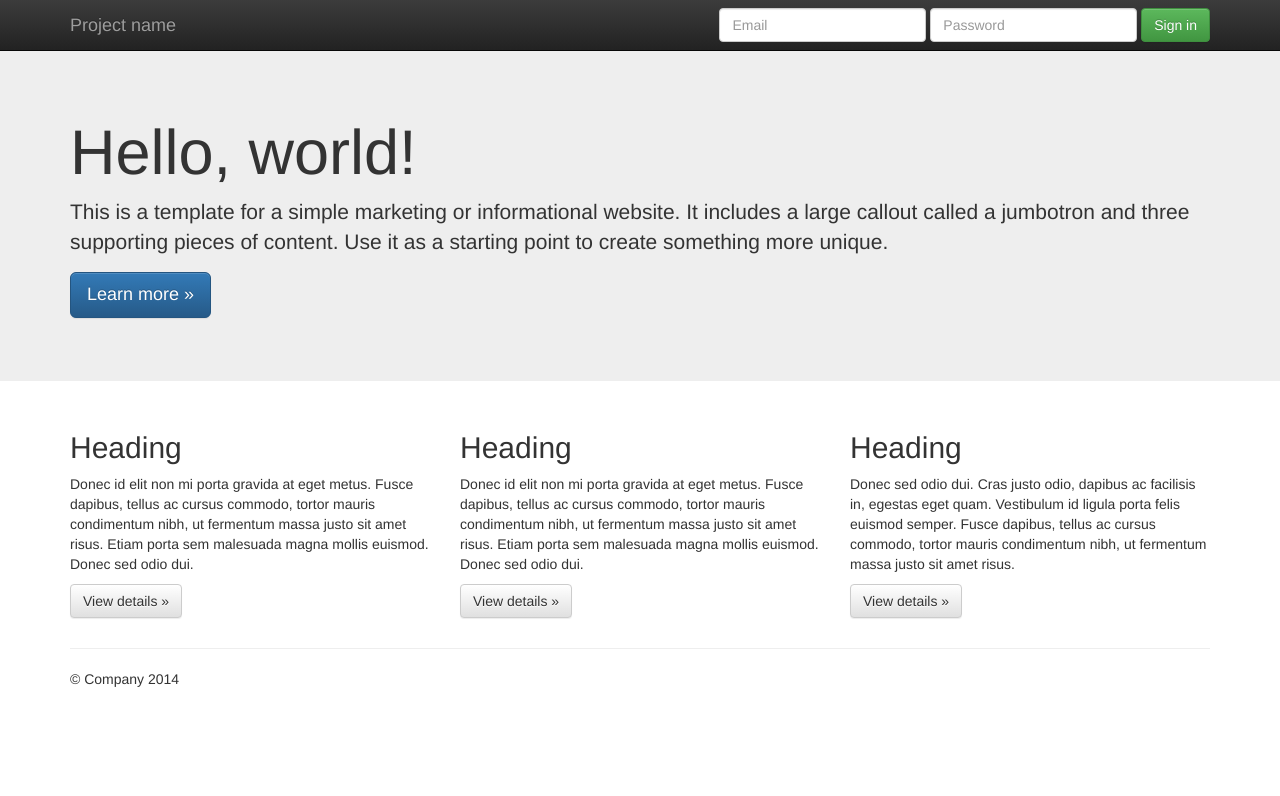
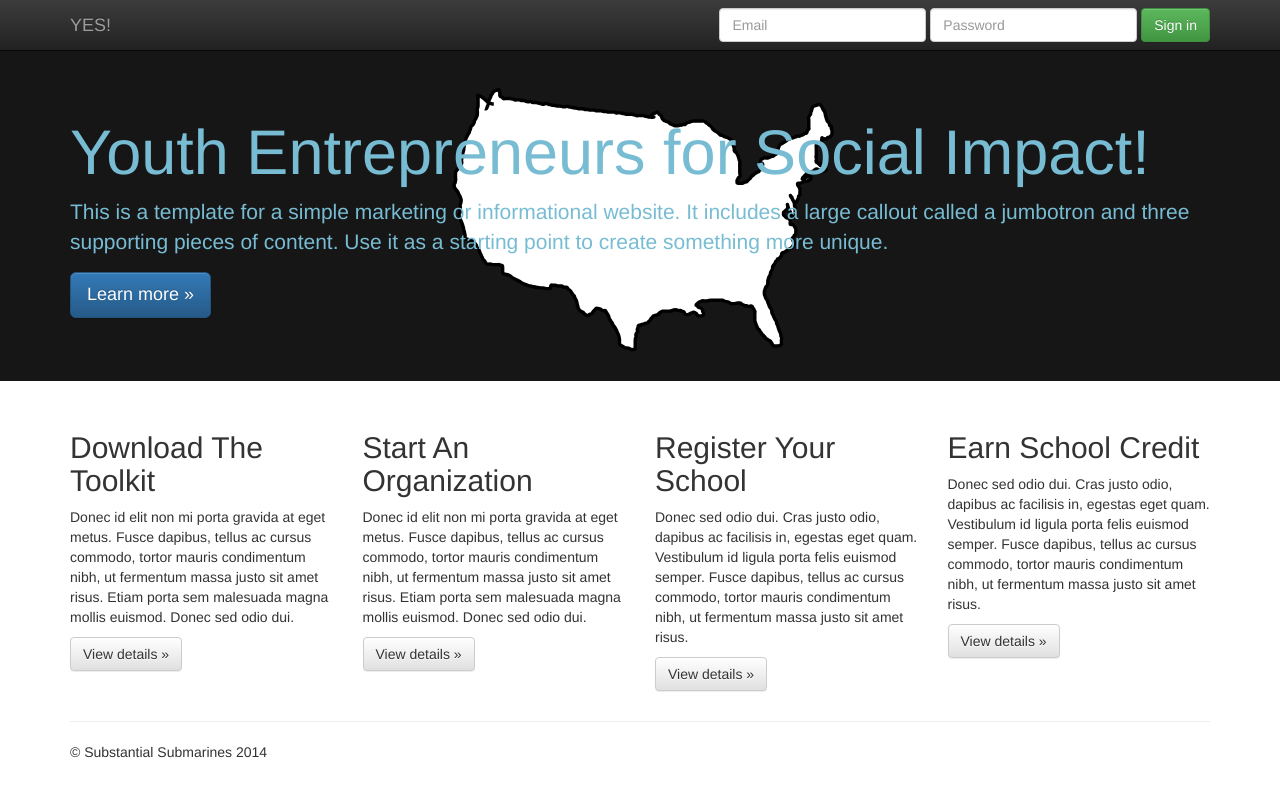
Before and after one commit to mkornblum/yes-prototype, a website: page index.html in a window 1280 px wide. Drawn offline with nearby package versions, Linux system fonts and the light colour scheme.

Commit message:
Add some basic css, placeholder text, bkgrnd img

```diff
--- a/css/main.css
+++ b/css/main.css
@@ -3,3 +3,13 @@
 /* ==========================================================================
    Author's custom styles
    ========================================================================== */
+
+
+.jumbotron {
+  background-color: rgb(23,22,23);
+  background-image: url(/img/white-map-usa-png.svg);
+  background-size: contain;
+  background-position: center center;
+  background-repeat: no-repeat;
+  color: rgb(119,188,211);
+}
--- a/index.html
+++ b/index.html
@@ -35,7 +35,7 @@
             <span class="icon-bar"></span>
             <span class="icon-bar"></span>
           </button>
-          <a class="navbar-brand" href="#">Project name</a>
+          <a class="navbar-brand" href="#">YES!</a>
         </div>
         <div id="navbar" class="navbar-collapse collapse">
           <form class="navbar-form navbar-right" role="form">
@@ -54,7 +54,7 @@
     <!-- Main jumbotron for a primary marketing message or call to action -->
     <div class="jumbotron">
       <div class="container">
-        <h1>Hello, world!</h1>
+        <h1>Youth Entrepreneurs for Social Impact!</h1>
         <p>This is a template for a simple marketing or informational website. It includes a large callout called a jumbotron and three supporting pieces of content. Use it as a starting point to create something more unique.</p>
         <p><a class="btn btn-primary btn-lg" href="#" role="button">Learn more &raquo;</a></p>
       </div>
@@ -63,27 +63,34 @@
     <div class="container">
       <!-- Example row of columns -->
       <div class="row">
-        <div class="col-md-4">
-          <h2>Heading</h2>
+        <div class="col-md-3">
+          <h2>Download The Toolkit</h2>
           <p>Donec id elit non mi porta gravida at eget metus. Fusce dapibus, tellus ac cursus commodo, tortor mauris condimentum nibh, ut fermentum massa justo sit amet risus. Etiam porta sem malesuada magna mollis euismod. Donec sed odio dui. </p>
           <p><a class="btn btn-default" href="#" role="button">View details &raquo;</a></p>
         </div>
-        <div class="col-md-4">
-          <h2>Heading</h2>
+        <div class="col-md-3">
+          <h2>Start An Organization</h2>
           <p>Donec id elit non mi porta gravida at eget metus. Fusce dapibus, tellus ac cursus commodo, tortor mauris condimentum nibh, ut fermentum massa justo sit amet risus. Etiam porta sem malesuada magna mollis euismod. Donec sed odio dui. </p>
           <p><a class="btn btn-default" href="#" role="button">View details &raquo;</a></p>
        </div>
-        <div class="col-md-4">
-          <h2>Heading</h2>
+        <div class="col-md-3">
+          <h2>Register Your School</h2>
           <p>Donec sed odio dui. Cras justo odio, dapibus ac facilisis in, egestas eget quam. Vestibulum id ligula porta felis euismod semper. Fusce dapibus, tellus ac cursus commodo, tortor mauris condimentum nibh, ut fermentum massa justo sit amet risus.</p>
           <p><a class="btn btn-default" href="#" role="button">View details &raquo;</a></p>
         </div>
+
+        <div class="col-md-3">
+          <h2>Earn School Credit</h2>
+          <p>Donec sed odio dui. Cras justo odio, dapibus ac facilisis in, egestas eget quam. Vestibulum id ligula porta felis euismod semper. Fusce dapibus, tellus ac cursus commodo, tortor mauris condimentum nibh, ut fermentum massa justo sit amet risus.</p>
+          <p><a class="btn btn-default" href="#" role="button">View details &raquo;</a></p>
+        </div>
+
       </div>
 
       <hr>
 
       <footer>
-        <p>&copy; Company 2014</p>
+        <p>&copy; Substantial Submarines 2014</p>
       </footer>
     </div> <!-- /container -->        <script src="//ajax.googleapis.com/ajax/libs/jquery/1.11.1/jquery.min.js"></script>
         <script>window.jQuery || document.write('<script src="js/vendor/jquery-1.11.1.min.js"><\/script>')</script>
```
Also changed, not shown: img/white-map-usa-png.svg (added).
